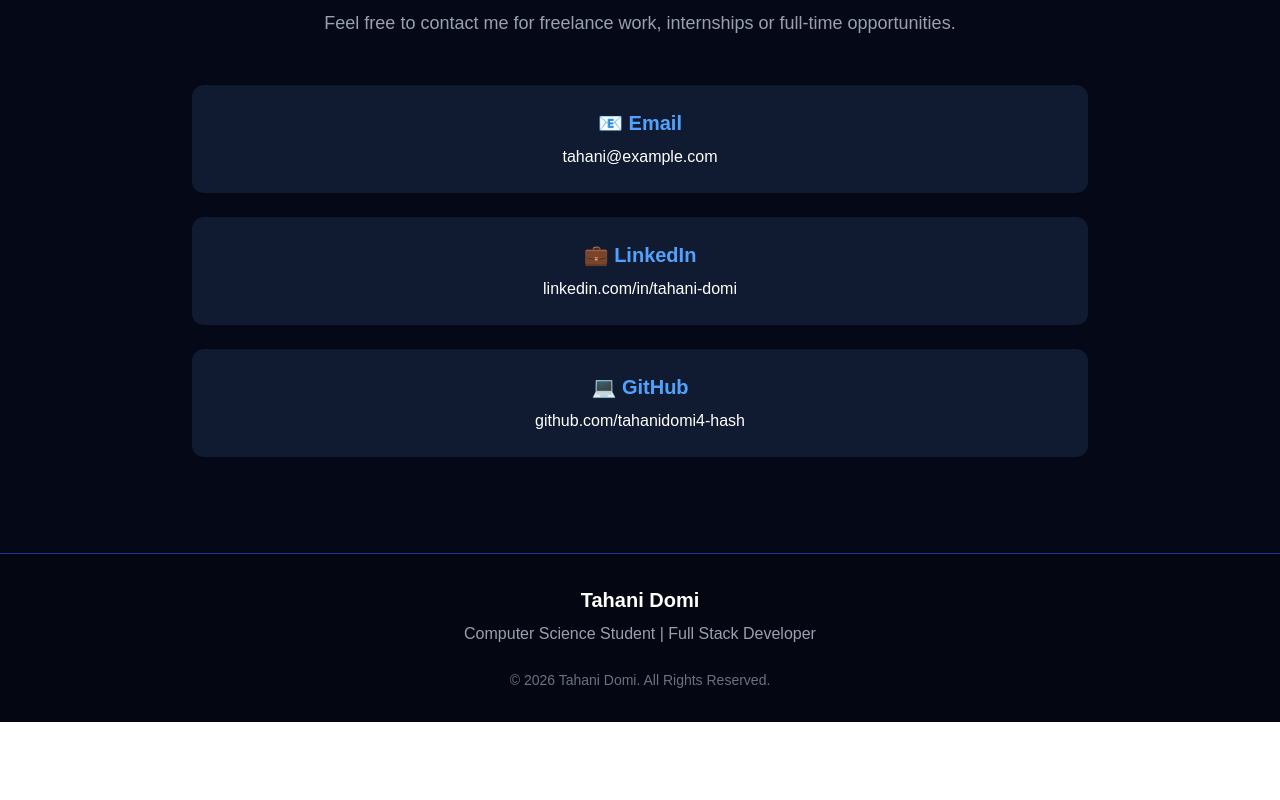
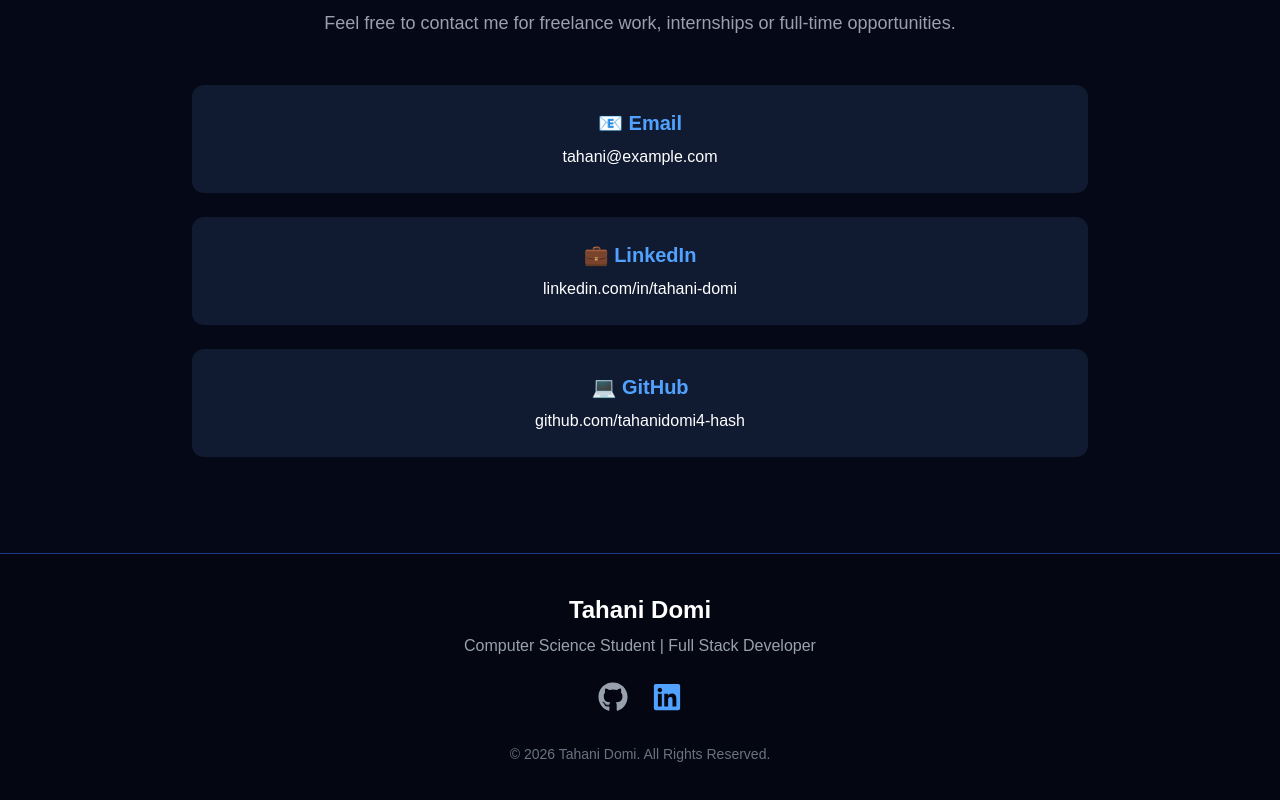
Before and after one commit to tahanidomi4-hash/tahani-portfolio, a Next.js app: page / in a window 1280 px wide. Shown: the part 3811-4611 px from the top of the page. Before the commit the page ends 4533 px from the top, so only its background shows below. Built offline with nearby package versions, Linux system fonts and the light colour scheme.

Commit message:
Update footer with social links

```diff
--- a/app/components/Footer.tsx
+++ b/app/components/Footer.tsx
@@ -1,7 +1,10 @@
+import { FaGithub, FaLinkedin } from "react-icons/fa";
+
 export default function Footer() {
   return (
-    <footer className="bg-[#040611] border-t border-blue-900 py-8 text-center text-gray-400">
-      <h3 className="text-white text-xl font-bold">
+    <footer className="bg-[#040611] border-t border-blue-900 py-10 text-center text-gray-400">
+
+      <h3 className="text-white text-2xl font-bold">
         Tahani Domi
       </h3>
 
@@ -9,9 +12,33 @@ export default function Footer() {
         Computer Science Student | Full Stack Developer
       </p>
 
-      <p className="mt-6 text-sm text-gray-500">
+      {/* Social Links */}
+      <div className="flex justify-center gap-6 mt-6 text-3xl">
+
+        <a
+          href="https://github.com/tahanidomi4-hash"
+          target="_blank"
+          rel="noopener noreferrer"
+          className="hover:text-white transition duration-300"
+        >
+          <FaGithub />
+        </a>
+
+        <a
+          href="https://www.linkedin.com/in/tahani-domi-947117389/"
+          target="_blank"
+          rel="noopener noreferrer"
+          className="text-blue-400 hover:text-blue-500 transition duration-300"
+        >
+          <FaLinkedin />
+        </a>
+
+      </div>
+
+      <p className="mt-8 text-sm text-gray-500">
         © {new Date().getFullYear()} Tahani Domi. All Rights Reserved.
       </p>
+
     </footer>
   );
 }
```
